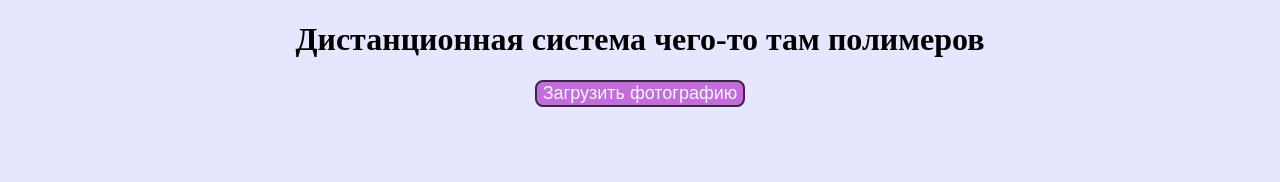
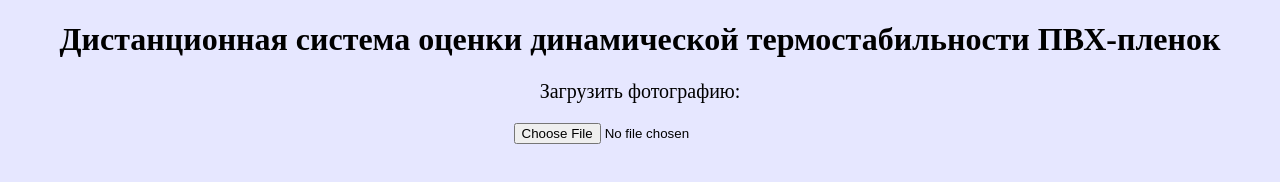
Before and after one commit to takandrew/WEBFilmPVC, a plain HTML site: page HTML/Index.html in a window 1280 px wide. Drawn offline with Linux system fonts and the light colour scheme.

Commit message:
Minor changes

```diff
--- a/CSS/style.css
+++ b/CSS/style.css
@@ -10,23 +10,27 @@
     height: 2px;
     background-color: black;
 }
-
+/*
 .button-upload {
     background-color: #c36cda;
     color: aliceblue;
     text-align: center;
     border-radius: 8px;
     border: 2px solid #3e2348;
-    font-size: 18px;
+    font-size: 16px;
 }
 
 .button-upload:active {
     background-color: #e337ec;
     border: 3px solid #3e2348;
 }
-
+*/
 .div-button {
     text-align: center;
+}
+
+.text-upload {
+    font-size: 20px;
 }
 
 body {
--- a/HTML/Index.html
+++ b/HTML/Index.html
@@ -7,9 +7,10 @@
     <title>Главная страница</title>
 </head>
 <body>
-    <h1 class="сourse-theme">Дистанционная система чего-то там полимеров</h1>
+    <h1 class="сourse-theme">Дистанционная система оценки динамической термостабильности ПВХ-пленок</h1>
     <div class="div-button">
-        <button class="button-upload">Загрузить фотографию</button>
+        <p class="text-upload">Загрузить фотографию:</p>
+        <input type="file" name="photo-pvc">
     </div>
 </body>
 </html>
```
